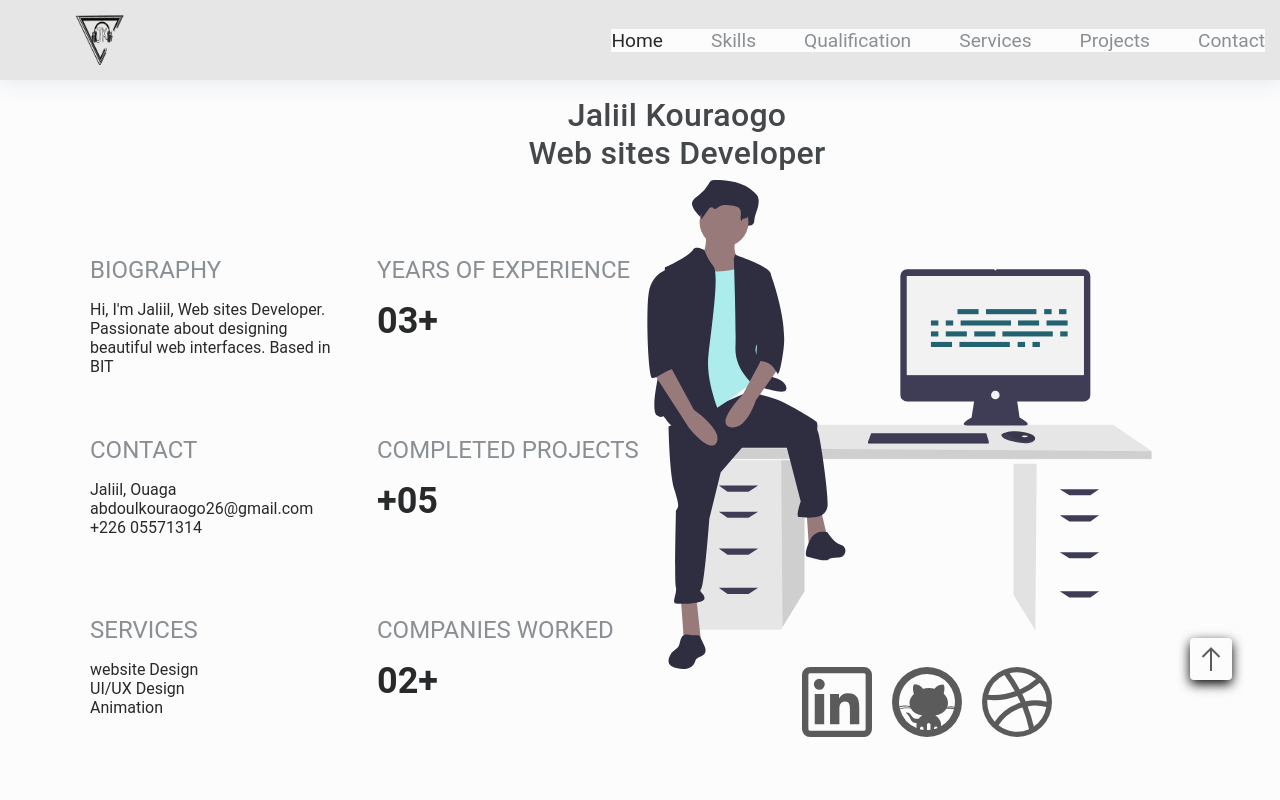
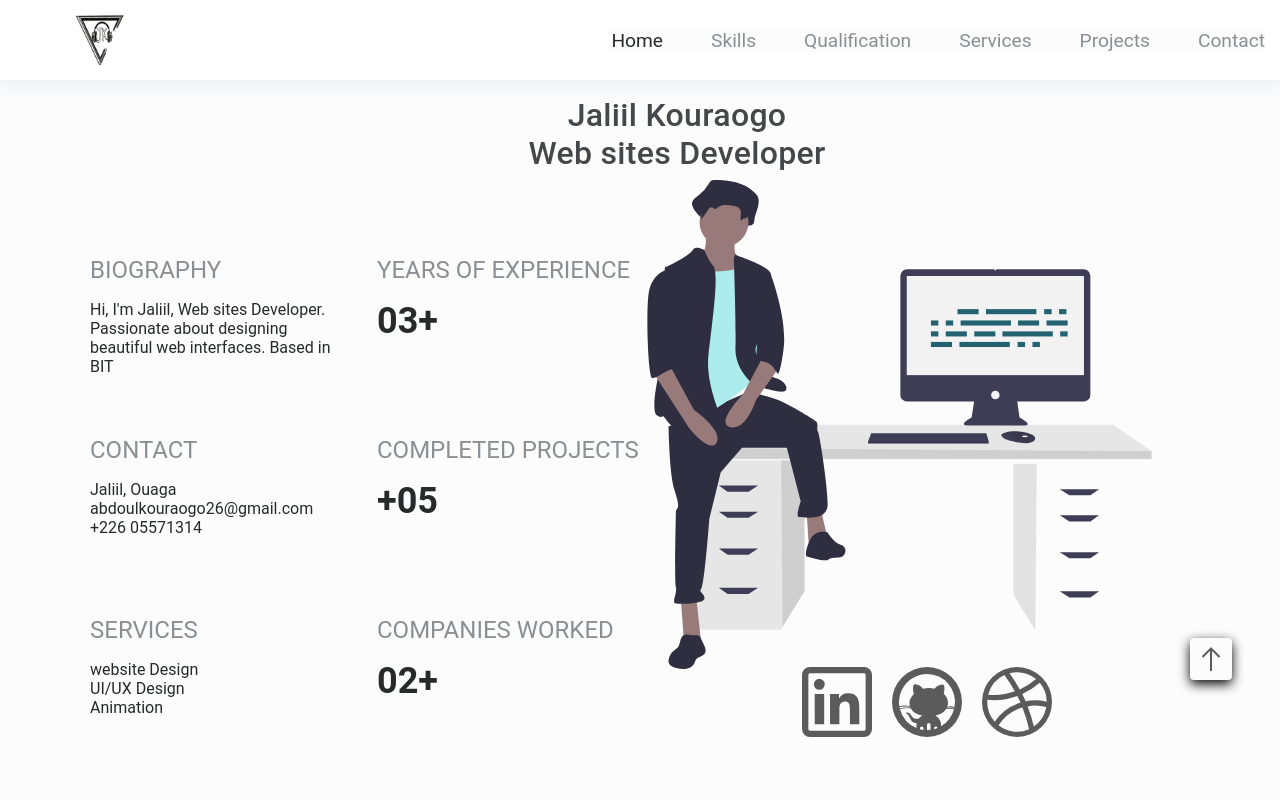
Before and after one commit to JVLIIL/Portfolio, a plain HTML site: page index.html in a window 1280 px wide. Shown: the top 800 px of the page. Drawn offline with nearby package versions, Linux system fonts and the light colour scheme; files whose address does not match are found by name.

Commit message:
Update style.css

```diff
--- a/css/style.css
+++ b/css/style.css
@@ -989,6 +989,9 @@ nav{
         margin-inline: auto;
         max-width: 1100px;
     }
+    .nav__container{
+        background-color: #fff;
+    }
 
 }
 
```
